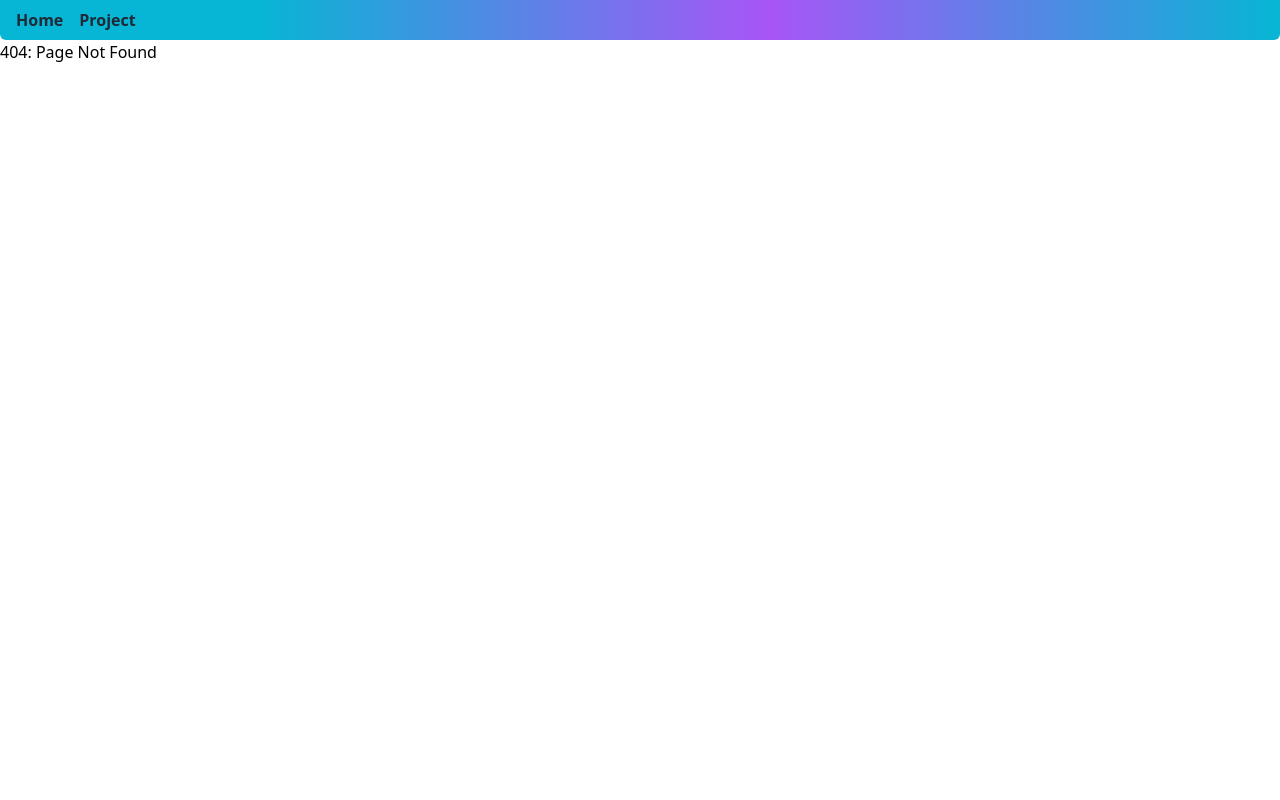
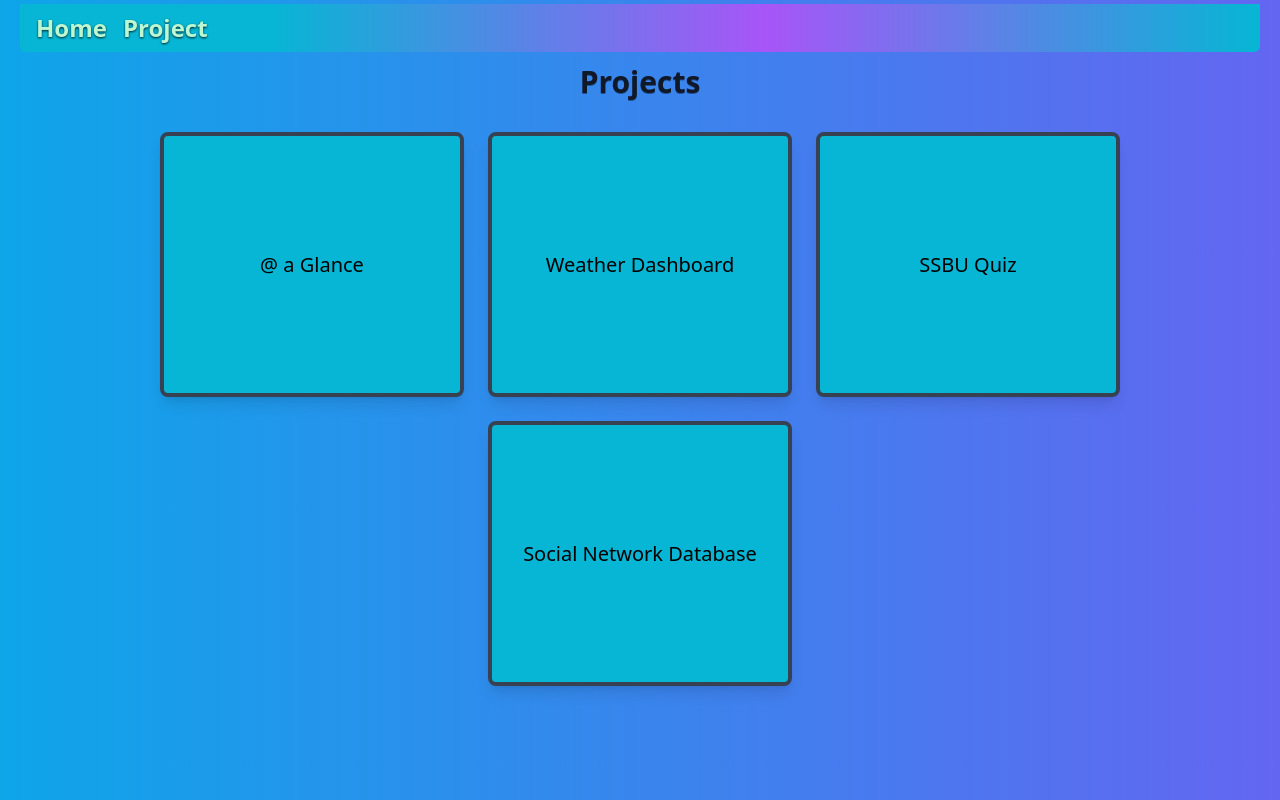
Before and after one commit to Willlasbury/react-portfolio, a React (Create React App) app: page /projects in a window 1280 px wide. Before the commit this address had no page. Built offline with nearby package versions, Linux system fonts and the light colour scheme.

Commit message:
added styling

```diff
--- a/src/components/App.js
+++ /dev/null
@@ -1,19 +0,0 @@
-// import './App.css';
-import NavBar from './Nav'
-import {BrowserRouter, Routes, Route} from 'react-router-dom'
-import Home from './pages/Home'
-import NotFound from './pages/NotFound'
-
-function App(pages) {
-  return (
-    <BrowserRouter>
-    <NavBar />
-      <Routes>
-        <Route path='/' element={<Home />}/>
-        <Route path='/*' element={<NotFound />}/>
-      </Routes>
-    </BrowserRouter>
-  );
-}
-
-export default App;
--- a/src/components/Nav/index.js
+++ b/src/components/Nav/index.js
@@ -1,4 +1,4 @@
-import pages from "../pages";
+import pages from "../Pages";
 import { Link } from "react-router-dom";
 
 export default function NavBar() {
@@ -8,7 +8,12 @@ export default function NavBar() {
         {Object.keys(pages).map((key, index) => {
           return (
             <li key={index} className="ml-4 my-2">
-              <Link to={pages[key]} className='font-bold text-gray-800 hover:underline hover:shadow-lg'>{key}</Link>
+              <Link
+                to={pages[key]}
+                className="font-bold text-green-200 text-2xl drop-shadow-[0_1.2px_1.2px_rgba(0,0,0,0.8)] hover:underline hover:shadow-lg hover:text-blue-900"
+              >
+                {key}
+              </Link>
             </li>
           );
         })}
--- /dev/null
+++ b/src/components/index.js
@@ -0,0 +1,28 @@
+// import './App.css';
+import NavBar from './Nav'
+import {BrowserRouter, Routes, Route} from 'react-router-dom'
+import Home from './Pages/Home'
+import Projects from './Pages/Projects'
+import NotFound from './Pages/NotFound'
+
+function App() {
+  return (
+    <main className='px-5 py-1 h-screen bg-gradient-to-r from-sky-500 to-indigo-500'>
+
+    <BrowserRouter>
+    <NavBar />
+    <article className='p-3 h-5/6'>
+
+      <Routes>
+        <Route path='/' element={<Home />}/>
+        <Route path='/projects' element={<Projects />}/>
+
+        <Route path='/*' element={<NotFound />}/>
+      </Routes>
+    </article>
+    </BrowserRouter>
+    </main>
+  );
+}
+
+export default App;
--- a/src/components/pages/Home.js
+++ b/src/components/pages/Home.js
@@ -1,6 +1,14 @@
-export default function Home () {
-    return(
+import photo from "../../images/photo.jpg";
 
-        <h1>Home Page</h1>
-    )
+export default function Home() {
+  return (
+    <section className="flex flex-col items-center">
+      <h1 className="text-4xl font-sans border-4 border-cyan-400 rounded-lg p-4 my-3 drop-shadow-lg inner-shadow">I'm Will, please hire me</h1>
+      <img
+        className="w-2/12 rounded-full border-2 border-blue-950 drop-shadow-2xl shadow-inner"
+        src={photo}
+        alt="Will climbing the Shredder Project in southwestern Virginia"
+      ></img>
+    </section>
+  );
 }
--- a/src/components/pages/Projects.js
+++ b/src/components/pages/Projects.js
@@ -1,6 +1,28 @@
-export default function Home () {
-    return(
+import projects from "../projects";
 
-        <h1>Projects</h1>
-    )
+export default function Home() {
+  return (
+    <>
+      <h1 className="mb-5 flex justify-center text-3xl font-bold font-sans text-gray-900 [text-shadow:_0_1px_0_rgb(0_0_0_/_40%)]">
+        Projects
+      </h1>
+      <section className="flex flex-wrap justify-center h-5/6">
+        {Object.keys(projects).map((key, index) => {
+          return (
+            <article
+              key={index}
+              className="flex w-1/4 h-2/4 m-3 border-4 border-gray-700 rounded-lg shadow-lg bg-cyan-500 hover:font-bold hover:bg-cyan-400 hover:border-8 text-xl font-medium hover:text-2xl"
+            >
+              <a
+                className="flex grow justify-center items-center "
+                href={projects[key]}
+              >
+                {key}
+              </a>
+            </article>
+          );
+        })}
+      </section>
+    </>
+  );
 }
--- a/src/components/pages/index.js
+++ b/src/components/pages/index.js
@@ -1,7 +1,6 @@
 const pages = {
 Home: '/',
 Project: '/projects',
-
 }
 
 export default pages
--- /dev/null
+++ b/src/components/projects/index.js
@@ -0,0 +1,6 @@
+export default {
+    '@ a Glance': 'https://github.com/Willlasbury/project-2',
+    'Weather Dashboard': 'https://github.com/Willlasbury/weather-dashboard',
+    'SSBU Quiz': 'https://github.com/Willlasbury/ssbu-question-game',
+    'Social Network Database': 'https://github.com/Willlasbury/social-network'
+}
--- a/src/index.js
+++ b/src/index.js
@@ -1,13 +1,8 @@
-import React from 'react';
-import ReactDOM from 'react-dom/client';
-import './index.css';
-import App from './components/App';
+import React from "react";
+import ReactDOM from "react-dom/client";
+import "./index.css";
+import App from "./components";
 
+const root = ReactDOM.createRoot(document.getElementById("root"));
 
-const root = ReactDOM.createRoot(document.getElementById('root'));
-
-root.render(
-
-    <App />
-
-);
+root.render(<App />);
```
Also changed, not shown: src/images/photo.jpg (added).
